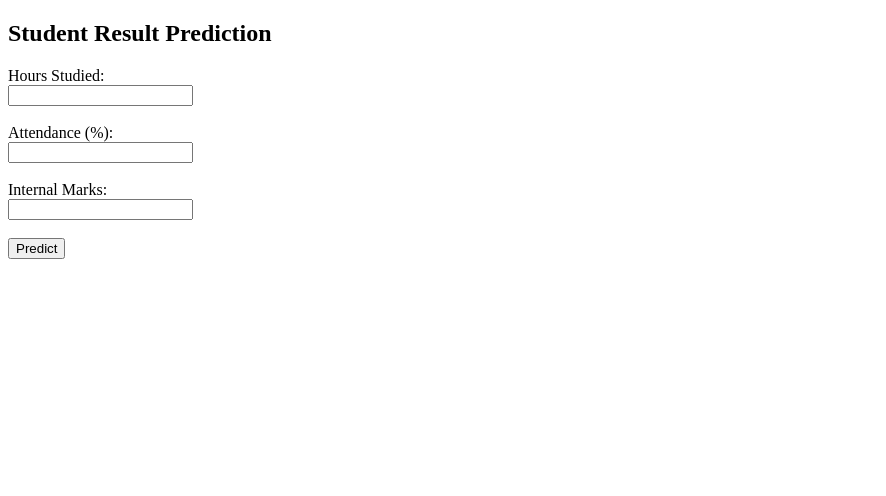
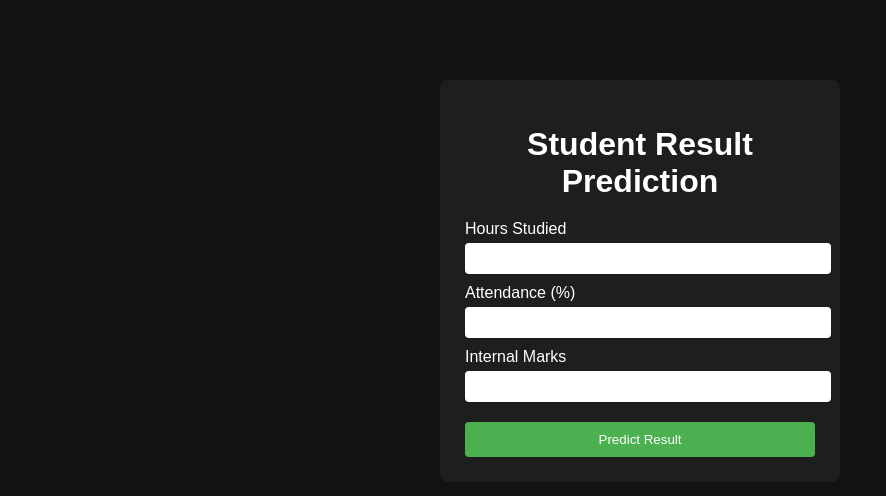
Before and after one commit to Kalyan-ctrl/student-result-prediction, a Flask app: page / in a window 1280 px wide. Shown: the top 496 px of the page, without its empty margins (0-886 px from the left). Run offline with Flask 3, Linux system fonts and the light colour scheme; parts of the project's set-up code (start-up, migrations or seed data) failed here and were passed over.

Commit message:
Improve UI with HTML and CSS styling

```diff
--- /dev/null
+++ b/static/style.css
@@ -0,0 +1,52 @@
+body {
+    background-color: #121212;
+    font-family: Arial, sans-serif;
+    color: #ffffff;
+}
+
+.container {
+    width: 350px;
+    margin: 80px auto;
+    padding: 25px;
+    background-color: #1e1e1e;
+    border-radius: 8px;
+}
+
+h1 {
+    text-align: center;
+    margin-bottom: 20px;
+}
+
+label {
+    margin-top: 10px;
+    display: block;
+}
+
+input {
+    width: 100%;
+    padding: 8px;
+    margin-top: 5px;
+    border-radius: 4px;
+    border: none;
+}
+
+button {
+    width: 100%;
+    padding: 10px;
+    margin-top: 20px;
+    background-color: #4caf50;
+    color: white;
+    border: none;
+    border-radius: 4px;
+    cursor: pointer;
+}
+
+button:hover {
+    background-color: #45a049;
+}
+
+.result {
+    margin-top: 20px;
+    text-align: center;
+    font-weight: bold;
+}
--- a/templates/index.html
+++ b/templates/index.html
@@ -2,23 +2,31 @@
 <html>
 <head>
     <title>Student Result Predictor</title>
+    <link rel="stylesheet" href="{{ url_for('static', filename='style.css') }}">
 </head>
 <body>
-    <h2>Student Result Prediction</h2>
+    <div class="container">
+        <h1>Student Result Prediction</h1>
 
-    <form action="/predict" method="post">
-        <label>Hours Studied:</label><br>
-        <input type="number" name="hours" step="any" required><br><br>
+        <form action="/predict" method="post">
+            <label>Hours Studied</label>
+            <input type="number" name="hours" step="any" required>
 
-        <label>Attendance (%):</label><br>
-        <input type="number" name="attendance" step="any" required><br><br>
+            <label>Attendance (%)</label>
+            <input type="number" name="attendance" step="any" required>
 
-        <label>Internal Marks:</label><br>
-        <input type="number" name="internal" step="any" required><br><br>
+            <label>Internal Marks</label>
+            <input type="number" name="internal" step="any" required>
 
-        <button type="submit">Predict</button>
-    </form>
+            <button type="submit">Predict Result</button>
+        </form>
 
-    <h3>{{ prediction_text }}</h3>
+        {% if prediction_text %}
+        <div class="result">
+            {{ prediction_text }}
+        </div>
+        {% endif %}
+    </div>
 </body>
+
 </html>
```
